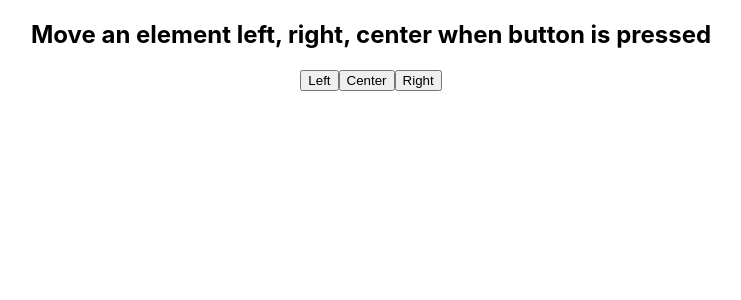
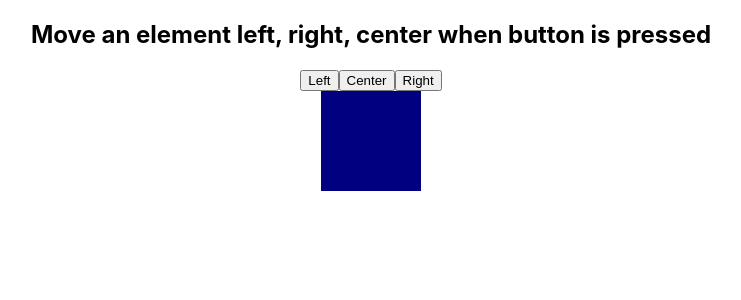
Before and after one commit to bekircbc/movebox_react, a React (Vite) app: page / in a window 1280 px wide. Shown: the top 300 px of the page, without its empty margins (269-1010 px from the left). Built offline with nearby package versions, Linux system fonts and the light colour scheme.

Commit message:
postitioning with classes left,center, right finished

```diff
--- a/src/App.scss
+++ b/src/App.scss
@@ -1,3 +1,25 @@
 .App {
   text-align: center;
+
+  .box {
+    width: 100px;
+    height: 100px;
+    background-color: navy;
+  }
+  .gameArea {
+    display: flex;
+    justify-content: flex-end;
+  }
+
+  .gameAreaCenter {
+    justify-content: center;
+  }
+
+  .gameAreaRight {
+    justify-content: flex-end;
+  }
+
+  .gameAreaLeft {
+    justify-content: flex-start;
+  }
 }
```
